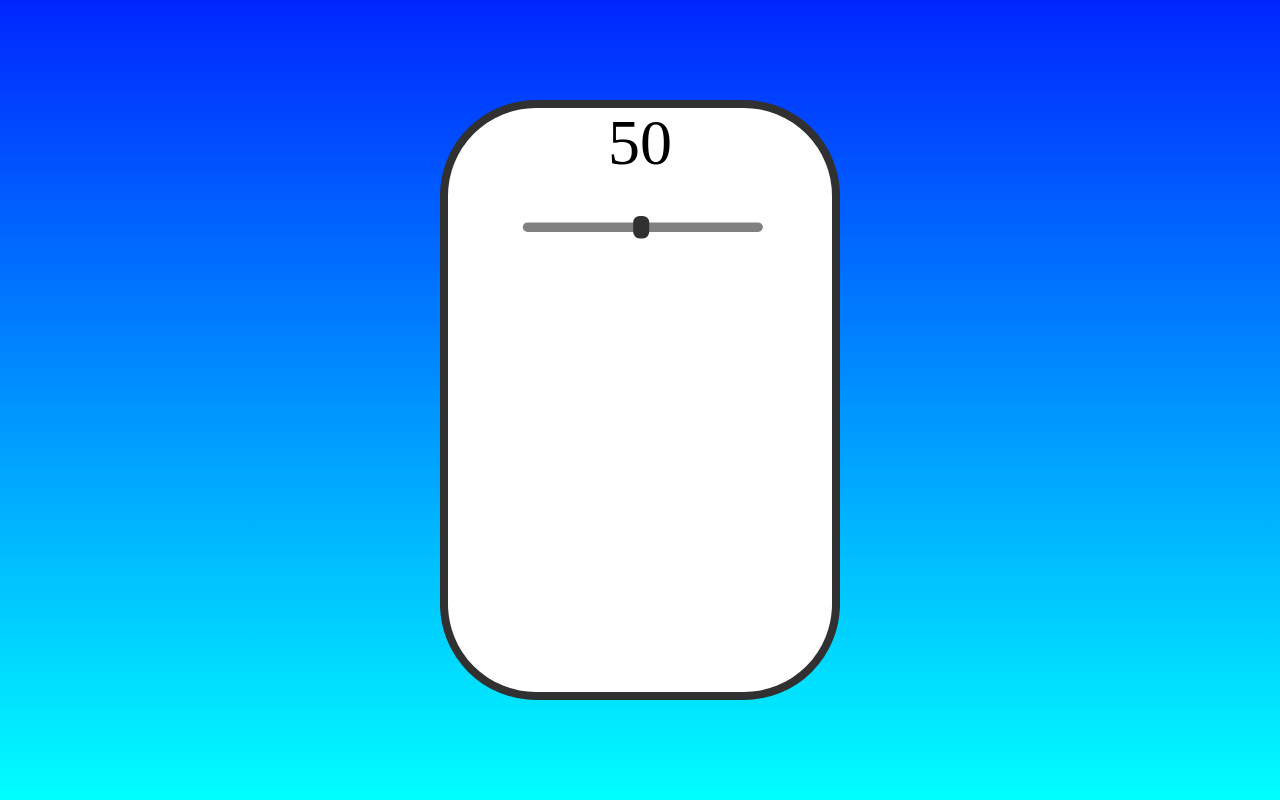
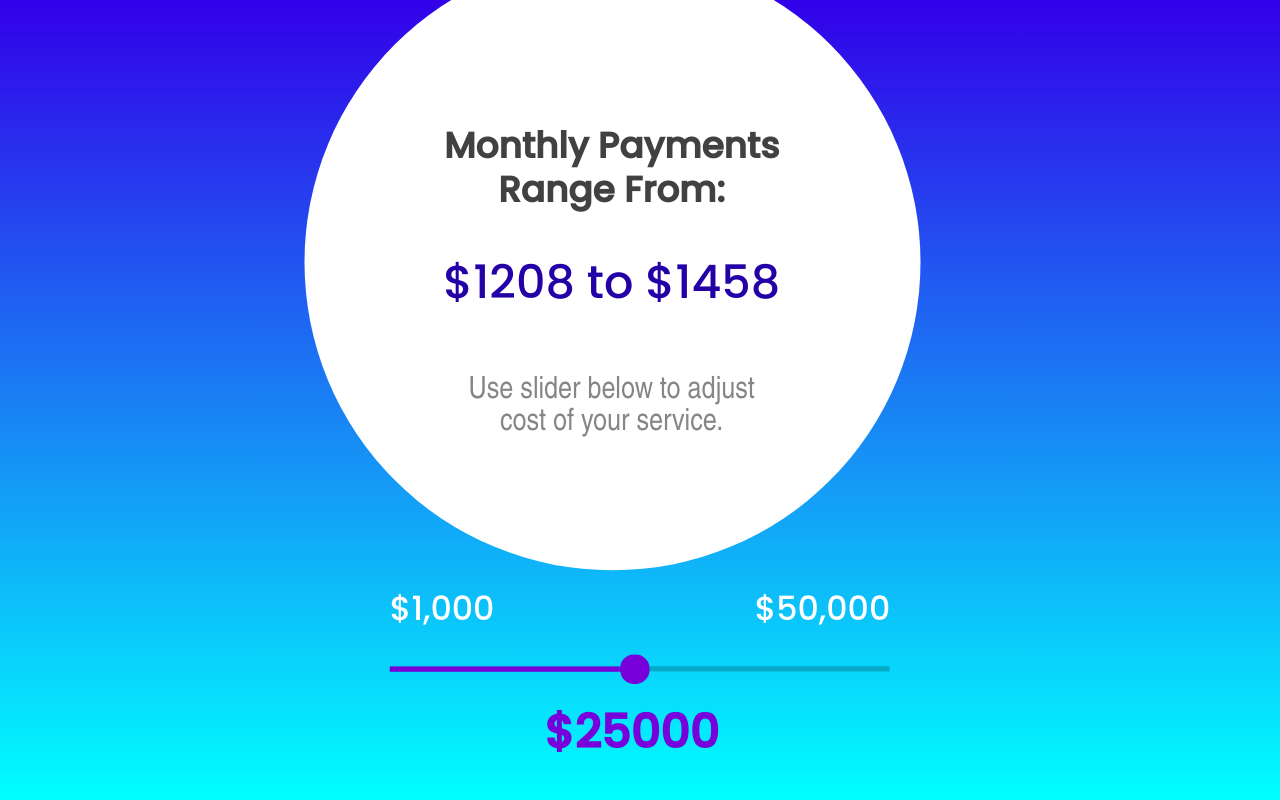
Before and after one commit to clrtyjones/MonthlyPayment-Slider, a plain HTML site: page index.html in a window 1280 px wide. Drawn offline with Linux system fonts and the light colour scheme.

Commit message:
[4/4] Slider Calculations, Updated Slider, CSS Upd

```diff
--- a/index.html
+++ b/index.html
@@ -15,13 +15,40 @@
         <!-- Squircle Border -->
         <div class="squircle">
 
-            <!-- Numbers -->
-            <p><span id="demo"></span></p>
+            <!-- Title Message -->
+            <div class = "titleText">
+                <br><br><br><br>
+                <p><b>Monthly Payments <br> Range From:</b></p>
+            </div>
 
-            <!-- The Slider -->
-            <div class="slidecontainer">
-                <input type="range" min="1" max="100" value="50" class="slider" id="myRange">
+            <!-- Monthly Payment Total Display -->
+            <div class = "paymentCalcs">
+                <p>$<span id="low"></span> to $<span id="high"></span></p>
             </div>
+
+            <!-- Slider Adjustment Message -->
+            <div class = "adjustmentText">
+                <p>Use slider below to adjust<br>cost of your service.</p>
+            </div>
+        </div>
+
+        <!-- The Slider -->
+        <div class="slidecontainer">
+            <br><br><br><br><br>
+            <div class = "hidethis">
+                <p>$<span id="sliderAmount"></span></p>
+            </div>
+
+            <div class = "minMaxAmounts">
+                <p>$1,000 &emsp; &emsp; &emsp; &emsp; &emsp; &emsp; $50,000</p>
+            </div>
+
+            <div class="range-wrap">
+                    <input type="range" min="1000" max="50000" value="25000" class="range" id="myRange" step="1000">
+                    <output class="bubble"></output>
+            </div>
+
+
         </div>
     </div>
 
--- a/main.js
+++ b/main.js
@@ -1,8 +1,67 @@
+// Global Elements
 var slider = document.getElementById("myRange");
-var output = document.getElementById("demo");
-output.innerHTML = slider.value; // Display the default slider value
+var amount = document.getElementById("sliderAmount");
+var lowCost = document.getElementById("low");
+var highCost = document.getElementById("high");
 
-// Update the current slider value (each time you drag the slider handle)
+let lowCalc, higCalc, slideAmount = 0;
+
+lowCost.innerHTML = parseInt((slider.value / 24) * 1.16);
+highCost.innerHTML = parseInt((slider.value / 24) * 1.4);
+amount.innerHTML = slider.value;
+
+// Update the current slider value
 slider.oninput = function() {
-  output.innerHTML = this.value;
+
+  // Grab Slider's Value and Parse As Integer
+  // - Lower Amount
+  lowCalc = this.value;
+  lowCalc = parseInt(lowCalc);
+
+  // - Higher Amount
+  highCalc = this.value;
+  highCalc = parseInt(highCalc);
+
+  // Slider Amount
+  slideAmount = this.value;
+  slideAmount = parseInt(slideAmount);
+
+
+  // Calculate New Monthly Low/High Costs According To Slider Amount
+  // - $1K to $3K based on 24 month terms. $4K and above based on 48 month terms.
+
+  // $1K <--> $3K
+  if (slideAmount <= 3000) {
+    lowCost.innerHTML = parseInt((slideAmount / 24) * 1.16);
+    highCost.innerHTML = parseInt((slideAmount / 24) * 1.4);
+
+  // $4K+
+  } else {
+    lowCost.innerHTML = parseInt((slideAmount / 48) * 1.6);
+    highCost.innerHTML = parseInt((slideAmount / 48) * 2.3);
+  }
+
+  amount.innerHTML = this.value;
 }
+
+const allRanges = document.querySelectorAll(".range-wrap");
+allRanges.forEach(wrap => {
+  const range = wrap.querySelector(".range");
+  const bubble = wrap.querySelector(".bubble");
+
+  range.addEventListener("input", () => {
+    setBubble(range, bubble);
+  });
+  setBubble(range, bubble);
+});
+
+function setBubble(range, bubble) {
+  const val = range.value;
+  const min = range.min ? range.min : 0;
+  const max = range.max ? range.max : 100;
+  const newVal = Number(((val - min) * 100) / (max - min));
+  bubble.innerHTML = "$" + val;
+
+  // Sorta magic numbers based on size of the native UI thumb
+  bubble.style.left = `calc(${newVal}% + (${8 - newVal * 0.15}px))`;
+}
--- a/style.css
+++ b/style.css
@@ -1,3 +1,4 @@
+/* ---- Main Web Styling ---- */
 *{
     padding: 0;
     margin: 0;
@@ -6,65 +7,195 @@
 body{
     height: 100vh;
     background: linear-gradient(
-        #0026ff,
+        rgb(50, 0, 233),
         #00ffff
     ) 0 100% no-repeat;
     background-size: 100%;
 }
+
+
+/* ---- Main Widget/Background Styling ---- */
 .widget{
   position: fixed;
   left: 50%;
   top: 50%;
   transform: translate(-50%, -50%);
   text-align: center;
+  display: table-cell;
+  flex-direction: column;
 }
 .squircle {
     transform: scale(4);
-    height: 150px;
-    width: 100px;
+    height: 12vw;
+    width: 12vw;
     background-color: white;
-    background-size: cover;
+    background-size: contain;
     margin: 20px;
-    border-radius: 24px;
-    border: 2px solid rgb(49, 49, 49);
+    border-radius: 100px;
     display: flex;
     align-items: center;
     flex-direction: column;
     text-align: center;
   }
 
+
+/* ---- Title Text Styling ---- */
+.titleText {
+  font-size: 0.7vw;;
+  color: rgb(65, 65, 65);
+  font-family: "Poppins",sans-serif;
+  line-height: 1.2em;
+}
+
+
+/* ---- Monthly Payment Total Styling ---- */
+.paymentCalcs {
+  font-size: 0.9vw;
+  font-family: "Poppins",sans-serif;
+  color: rgb(36, 0, 167);
+  line-height: 3em;
+}
+
+
+/* ---- Slider Adjustment Message Styling ---- */
+.adjustmentText {
+  font-size: 0.6vw;
+  font-family: "Arial Narrow", Arial, Helvetica, sans-serif;
+  font-weight: lighter;
+  color: rgb(134, 134, 134);
+  line-height: 1em;
+  padding: 7px;
+}
+
+
+/* ---- Slider Styling ----*/
 .slidecontainer {
   text-align: center;
-    padding: 2px;
   margin-left: auto !important;
   margin-right: auto !important;
-    transform: scale(0.4);
-    /* border: 2px solid rgb(49, 49, 49); */
+  transform: scale(2);
+  font-family: "Poppins",sans-serif;
+  font-size: 1.8vw;
+}
+
+.hidethis {
+  display: none;
+}
+
+.minMaxAmounts {
+  color: white;
+  font-size: 1.3vw;
 }
 
 .slider {
-    -webkit-appearance: none;
-    width: 150px;
-    height: 6px;
-    border-radius: 10px;
-    appearance: none;
-    background: gray;
-    outline: none;
-    -webkit-transition: .2s;
-    transition: opacity .2;
-    position:relative;
-    left:50%;
-    margin-left:-75px;
+  width: 15vw;
 }
 .slider:hover {
     opacity: 1;
 }
-  .slider::-webkit-slider-thumb {
+
+input[type="range"] {
+	color: #7800da;
+	--thumb-height: 1.125em;
+	--track-height: 0.125em;
+	--track-color: rgba(0, 0, 0, 0.2);
+	--brightness-hover: 180%;
+	--brightness-down: 80%;
+	--clip-edges: 0.125em;
+}
+
+input[type="range"] {
+	position: relative;
+	background: #fff0;
+	overflow: hidden;
+}
+
+input[type="range"]:active {
+	cursor: grabbing;
+}
+
+input[type="range"],
+input[type="range"]::-webkit-slider-runnable-track,
+input[type="range"]::-webkit-slider-thumb {
 	-webkit-appearance: none;
-    appearance: none;
-    width: 10px;
-    height: 14px;
-    border-radius: 4px;
-    background: rgb(49, 49, 49);
-    cursor: pointer; /* Cursor on hover */
+	transition: all ease 100ms;
+	height: var(--thumb-height);
 }
+
+input[type="range"]::-webkit-slider-runnable-track,
+input[type="range"]::-webkit-slider-thumb {
+	position: relative;
+}
+
+input[type="range"]::-webkit-slider-thumb {
+	--thumb-radius: calc((var(--thumb-height) * 0.5) - 1px);
+	--clip-top: calc((var(--thumb-height) - var(--track-height)) * 0.5 - 0.5px);
+	--clip-bottom: calc(var(--thumb-height) - var(--clip-top));
+	--clip-further: calc(100% + 1px);
+	--box-fill: calc(-100vmax - var(--thumb-width, var(--thumb-height))) 0 0
+		100vmax ;
+
+	width: var(--thumb-width, var(--thumb-height));
+	background: linear-gradient(currentColor 0 0) scroll no-repeat left center /
+		50% calc(var(--track-height) + 1px);
+	background-color: currentColor;
+	box-shadow: var(--box-fill);
+	border-radius: var(--thumb-width, var(--thumb-height));
+
+	filter: brightness(100%);
+	clip-path: polygon(
+		100% -1px,
+		var(--clip-edges) -1px,
+		0 var(--clip-top),
+		-100vmax var(--clip-top),
+		-100vmax var(--clip-bottom),
+		0 var(--clip-bottom),
+		var(--clip-edges) 100%,
+		var(--clip-further) var(--clip-further)
+	);
+}
+
+input[type="range"]:hover::-webkit-slider-thumb {
+	filter: brightness(var(--brightness-hover));
+	cursor: grab;
+}
+
+input[type="range"]:active::-webkit-slider-thumb {
+	filter: brightness(var(--brightness-down));
+	cursor: grabbing;
+}
+
+input[type="range"]::-webkit-slider-runnable-track {
+	background: linear-gradient(var(--track-color) 0 0) scroll no-repeat center /
+		100% calc(var(--track-height) + 1px);
+}
+
+
+.range-wrap {
+  position: relative;
+  margin: 0 auto 3rem;
+}
+.range {
+  width: 100%;
+}
+.bubble {
+  background: rgb(255, 255, 255, 0);
+  color: #7800da;
+  padding: 7px 12px;
+  position: absolute;
+  border-radius: 100px;
+  left: 50%;
+  transform: translateX(-52%);
+  bottom: -116%;
+  font-weight: bold;
+}
+.bubble::after {
+  content: "";
+  position: absolute;
+  width: 1px;
+  height: 1px;
+  background: #ffffff;
+  top: -12px;
+  left: 45%;
+  display: none;
+}
```
Lines whose indentation alone changed are shown as unchanged.
